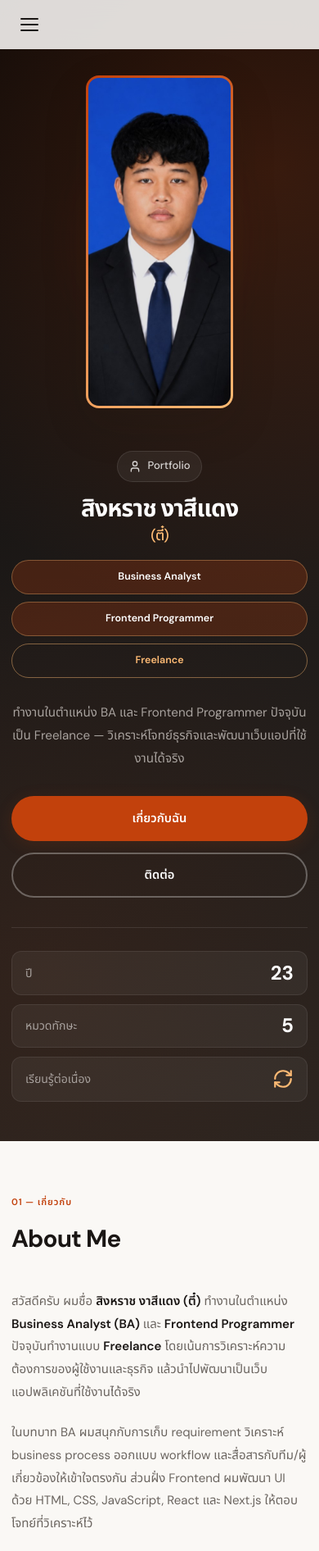
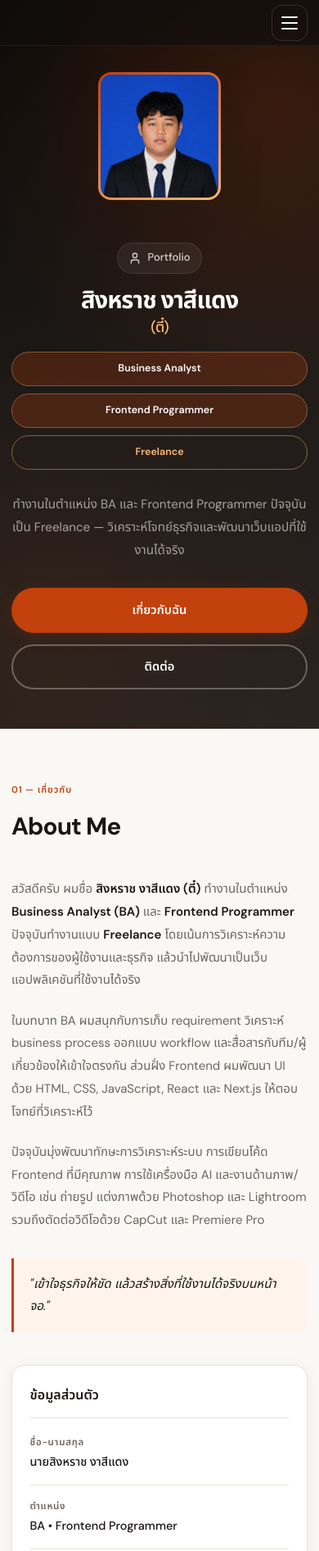
Before and after one commit to Tee-Singharach/Product-Design-Portfolio, a plain HTML site: page index.html in a window 390 px wide. Shown: the top 1892 px of the page at 82% size. Drawn offline with Linux system fonts and the light colour scheme.

Commit message:
Refactor navigation and hero section in index.html; adjust CSS for improved layout, responsiveness, and visual consistency across various screen sizes.

```diff
--- a/css/style.css
+++ b/css/style.css
@@ -117,15 +117,12 @@ strong { font-weight: 600; }
 
 .nav-links {
   display: flex;
-  gap: 0.35rem;
-  padding: 0.3rem;
-  background: var(--surface);
-  border: 1px solid var(--border);
-  border-radius: 999px;
+  gap: 0.25rem;
+  align-items: center;
 }
 
 .nav-links a {
-  padding: 0.5rem 1rem;
+  padding: 0.5rem 0.9rem;
   font-size: 0.88rem;
   font-weight: 500;
   color: var(--text-muted);
@@ -141,20 +138,27 @@ strong { font-weight: 600; }
 .nav-toggle {
   display: none;
   flex-direction: column;
+  justify-content: center;
   gap: 5px;
-  background: none;
-  border: none;
+  width: 44px;
+  height: 44px;
+  background: transparent;
+  border: 1px solid transparent;
+  border-radius: var(--radius-sm);
   cursor: pointer;
-  padding: 4px;
+  padding: 0;
+  flex-shrink: 0;
+  transition: background var(--transition), border-color var(--transition);
 }
 
 .nav-toggle span {
   display: block;
-  width: 22px;
+  width: 20px;
   height: 2px;
+  margin-inline: auto;
   background: var(--text);
   border-radius: 2px;
-  transition: transform var(--transition), opacity var(--transition);
+  transition: transform var(--transition), opacity var(--transition), background var(--transition);
 }
 
 .nav-toggle.active span:nth-child(1) { transform: translateY(7px) rotate(45deg); }
@@ -300,7 +304,7 @@ strong { font-weight: 600; }
   display: flex;
   flex-wrap: wrap;
   gap: 0.75rem;
-  margin-bottom: 2.5rem;
+  margin-bottom: 0;
   animation: fadeUp 0.5s 0.32s ease both;
 }
 
@@ -369,6 +373,7 @@ strong { font-weight: 600; }
   width: 100%;
   border-radius: calc(var(--radius) - 3px);
   aspect-ratio: 4 / 5;
+  max-height: min(52vh, 400px);
   object-fit: cover;
   object-position: top center;
 }
@@ -892,8 +897,13 @@ strong { font-weight: 600; }
   .hero-photo-wrap {
     order: -1;
     justify-self: center;
-    width: min(220px, 52vw);
+    width: min(180px, 46vw);
     margin-bottom: 0.5rem;
+  }
+
+  .hero-photo {
+    aspect-ratio: 1 / 1;
+    max-height: min(40vw, 180px);
   }
 
   .hero-desc {
@@ -921,7 +931,7 @@ strong { font-weight: 600; }
 /* Mobile */
 @media (max-width: 768px) {
   :root {
-    --header-h: 60px;
+    --header-h: 56px;
     --radius: 16px;
   }
 
@@ -929,28 +939,53 @@ strong { font-weight: 600; }
     width: min(100% - 2rem, var(--container));
   }
 
+  .header {
+    background: rgba(17, 15, 14, 0.72);
+    backdrop-filter: blur(14px);
+    border-bottom: 1px solid rgba(255, 255, 255, 0.06);
+  }
+
+  .header.scrolled {
+    background: rgba(250, 248, 245, 0.94);
+    border-bottom-color: var(--border);
+    box-shadow: var(--shadow);
+  }
+
+  .header:not(.scrolled) .nav-toggle {
+    border-color: rgba(255, 255, 255, 0.12);
+  }
+
+  .header:not(.scrolled) .nav-toggle span {
+    background: #faf8f5;
+  }
+
+  .header:not(.scrolled) .nav-toggle.active span {
+    background: #faf8f5;
+  }
+
+  .nav {
+    justify-content: flex-end;
+    gap: 0;
+  }
+
   .nav-toggle {
     display: flex;
-    min-width: 44px;
-    min-height: 44px;
-    align-items: center;
-    justify-content: center;
-    margin-right: auto;
   }
 
   .nav-links {
     position: fixed;
-    top: calc(var(--header-h) + env(safe-area-inset-top, 0) + 0.5rem);
+    top: calc(var(--header-h) + env(safe-area-inset-top, 0) + 0.65rem);
     left: 1rem;
     right: 1rem;
     flex-direction: column;
-    gap: 0.35rem;
-    padding: 0.85rem;
+    align-items: stretch;
+    gap: 0.15rem;
+    padding: 0.5rem;
     background: var(--surface);
     border: 1px solid var(--border);
-    border-radius: var(--radius);
-    box-shadow: var(--shadow-lg);
-    transform: translateY(-12px);
+    border-radius: var(--radius-sm);
+    box-shadow: var(--shadow-md);
+    transform: translateY(-10px);
     opacity: 0;
     pointer-events: none;
     transition: transform var(--transition), opacity var(--transition);
@@ -966,9 +1001,16 @@ strong { font-weight: 600; }
 
   .nav-links a {
     display: block;
-    padding: 0.9rem 1rem;
+    padding: 0.85rem 1rem;
     min-height: 48px;
-    border-radius: var(--radius-sm);
+    border-radius: 10px;
+    color: var(--text);
+  }
+
+  .nav-links a:hover,
+  .nav-links a:focus-visible {
+    background: var(--accent-light);
+    color: var(--accent);
   }
 
   .section {
@@ -988,8 +1030,13 @@ strong { font-weight: 600; }
   }
 
   .hero-photo-wrap {
-    width: min(200px, 58vw);
-    margin-bottom: 1rem;
+    width: min(160px, 44vw);
+    margin-bottom: 1.25rem;
+  }
+
+  .hero-photo {
+    aspect-ratio: 1 / 1;
+    max-height: min(44vw, 160px);
   }
 
   .hero-label {
@@ -1022,7 +1069,7 @@ strong { font-weight: 600; }
     max-width: 20rem;
     flex-direction: column;
     gap: 0.85rem;
-    margin-bottom: 2rem;
+    margin-bottom: 0;
   }
 
   .hero-actions .btn {
@@ -1143,8 +1190,11 @@ strong { font-weight: 600; }
   }
 
   .hero-photo-wrap {
-    width: min(180px, 64vw);
-    margin-bottom: 1.25rem;
+    width: min(150px, 42vw);
+  }
+
+  .hero-photo {
+    max-height: min(42vw, 150px);
   }
 
   .hero-badges {
--- a/index.html
+++ b/index.html
@@ -38,15 +38,15 @@
 
   <header class="header" id="top">
     <nav class="nav container">
-      <button class="nav-toggle" aria-label="เปิดเมนู" aria-expanded="false">
-        <span></span><span></span><span></span>
-      </button>
       <ul class="nav-links">
         <li><a href="#about">เกี่ยวกับ</a></li>
         <li><a href="#skills">ทักษะ</a></li>
         <li><a href="#projects">ผลงาน</a></li>
         <li><a href="#contact">ติดต่อ</a></li>
       </ul>
+      <button class="nav-toggle" aria-label="เปิดเมนู" aria-expanded="false">
+        <span></span><span></span><span></span>
+      </button>
     </nav>
   </header>
 
@@ -78,22 +78,6 @@
             <div class="hero-actions">
               <a href="#about" class="btn btn-primary">เกี่ยวกับฉัน</a>
               <a href="#contact" class="btn btn-outline">ติดต่อ</a>
-            </div>
-            <div class="hero-highlights">
-              <div class="highlight">
-                <span class="highlight-value">23</span>
-                <span class="highlight-label">ปี</span>
-              </div>
-              <div class="highlight">
-                <span class="highlight-value">5</span>
-                <span class="highlight-label">หมวดทักษะ</span>
-              </div>
-              <div class="highlight">
-                <span class="highlight-icon" aria-hidden="true">
-                  <svg class="icon"><use href="#icon-refresh"></use></svg>
-                </span>
-                <span class="highlight-label">เรียนรู้ต่อเนื่อง</span>
-              </div>
             </div>
           </div>
           <div class="hero-photo-wrap">
```
